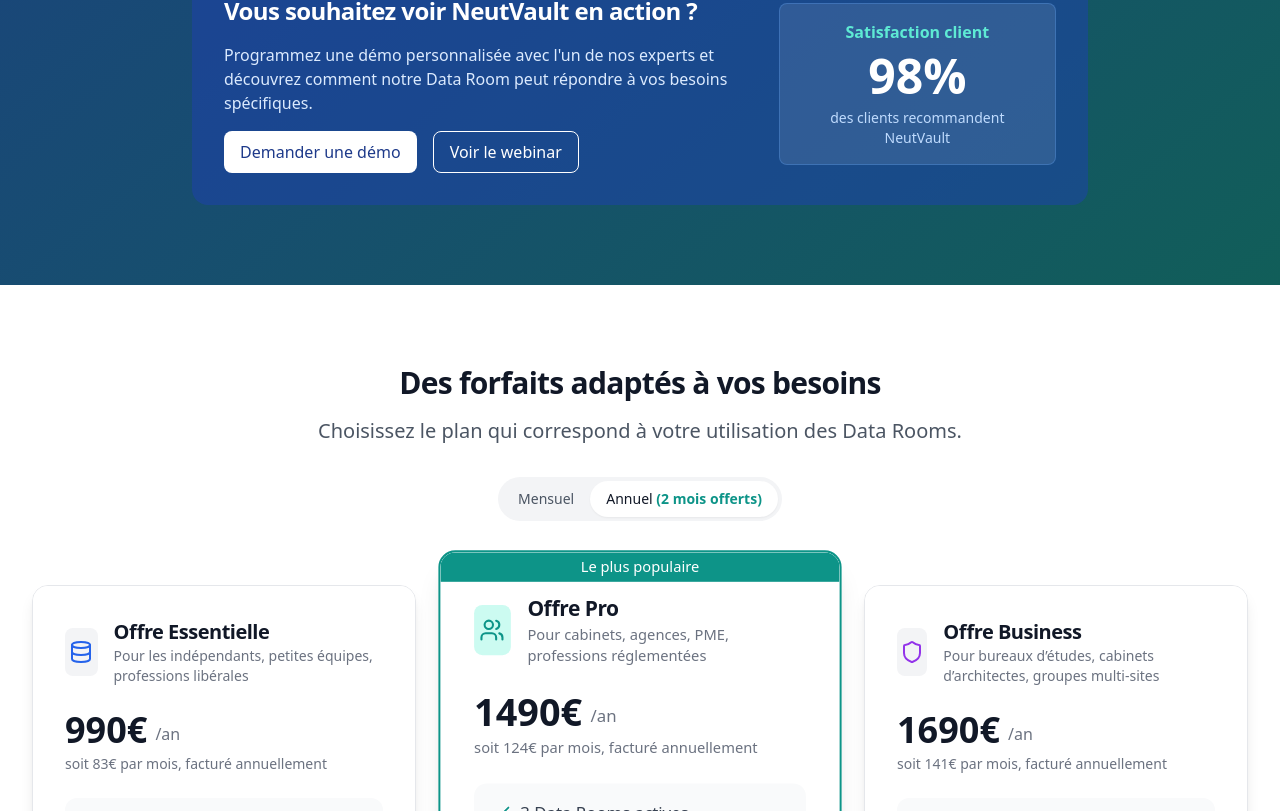
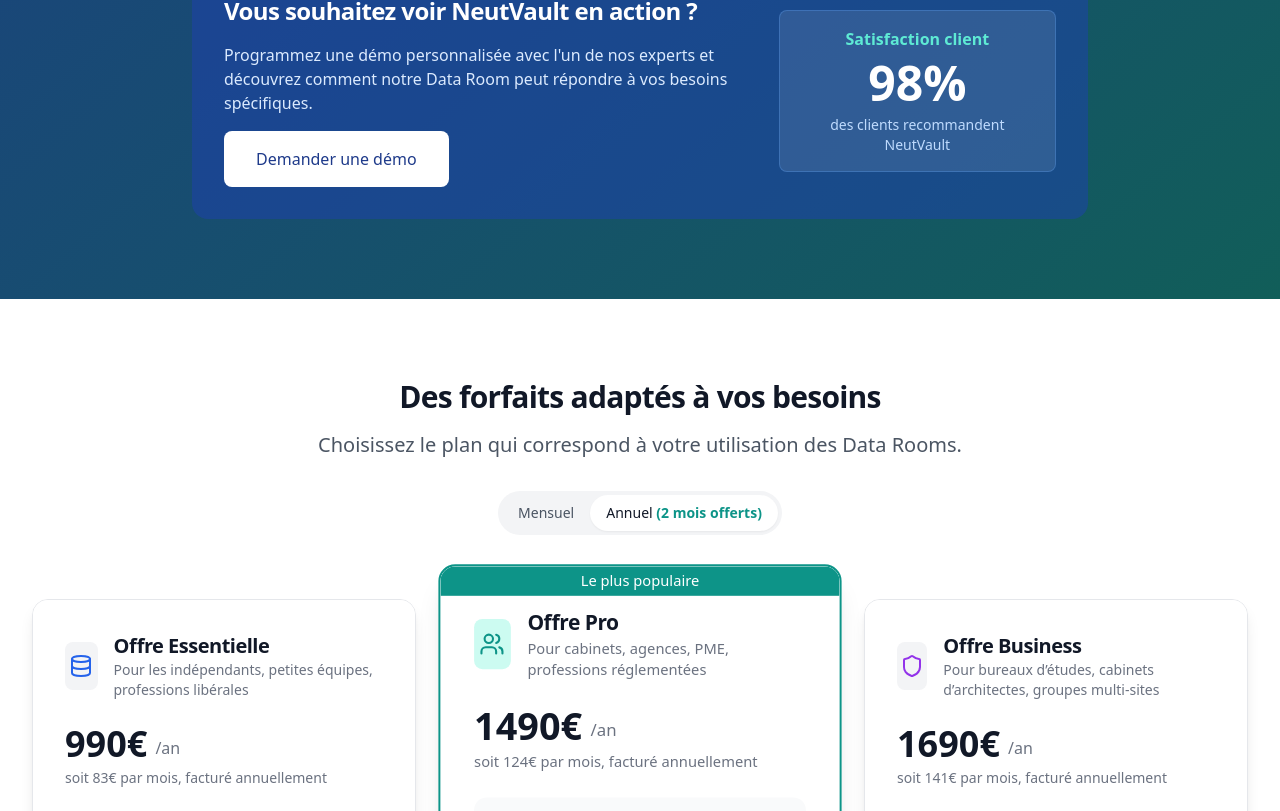
Before and after one commit to azarqane/Dataroom, a React (Vite) app: page / in a window 1280 px wide. Shown: the part 4409-5220 px from the top of the page. Built offline with nearby package versions, Linux system fonts and the light colour scheme.

Commit message:
eidt front end

```diff
--- a/src/components/FAQ.tsx
+++ b/src/components/FAQ.tsx
@@ -148,9 +148,7 @@
                   <button className="w-full bg-white text-blue-900 hover:bg-teal-100 px-6 py-3 rounded-lg font-medium transition-colors">
                     Démarrer l'essai gratuit
                   </button>
-                  <button className="w-full bg-transparent border border-white text-white hover:bg-blue-800 px-6 py-3 rounded-lg font-medium transition-colors">
-                    Demander une démo
-                  </button>
+
                 </div>
               </div>
               <div className="w-full lg:w-1/2 bg-white p-8 lg:p-12" id="contact">
--- a/src/components/Testimonials.tsx
+++ b/src/components/Testimonials.tsx
@@ -120,12 +120,15 @@
                 Programmez une démo personnalisée avec l'un de nos experts et découvrez comment notre Data Room peut répondre à vos besoins spécifiques.
               </p>
               <div className="flex space-x-4">
+              <a
+  href="#contact"
+  className="bg-white text-blue-900 hover:bg-teal-100 px-4 py-2 rounded-lg font-medium transition-colors inline-block"
+  aria-label="Aller au formulaire de contact pour demander une démo"
+>
                 <button className="bg-white text-blue-900 hover:bg-teal-100 px-4 py-2 rounded-lg font-medium transition-colors">
                   Demander une démo
                 </button>
-                <button className="bg-transparent border border-white text-white hover:bg-blue-700 px-4 py-2 rounded-lg font-medium transition-colors">
-                  Voir le webinar
-                </button>
+              </a>
               </div>
             </div>
             <div className="w-full md:w-1/3">
```
